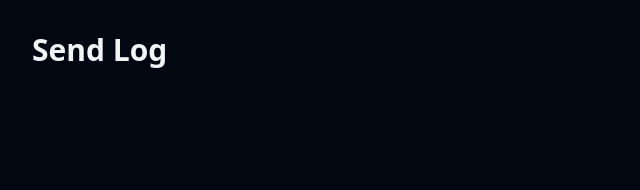
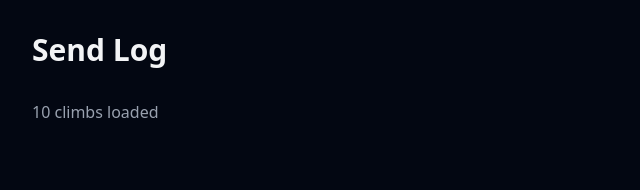
Before and after one commit to aaronvb/send-log, a Next.js app: page / in a window 1280 px wide. Shown: the top 190 px of the page, without its empty margins (0-640 px from the left). Built offline with nearby package versions, Linux system fonts and the light colour scheme.

Commit message:
feat(app): add client-side state management with seed data
Convert page to client component with useState initialized from
seed climbs sorted by date descending. Add addClimb handler that
generates a UUID and re-sorts the array. Include placeholder slots
for ClimbForm and ClimbList components.

```diff
--- a/app/page.tsx
+++ b/app/page.tsx
@@ -1,7 +1,33 @@
+'use client'
+
+import { useState } from 'react'
+import { Climb, SEED_CLIMBS } from '@/data/seed-climbs'
+
+const sortByDateDesc = (climbs: Climb[]) =>
+  [...climbs].sort((a, b) => b.date.localeCompare(a.date))
+
 export default function Home() {
+  const [climbs, setClimbs] = useState<Climb[]>(() => sortByDateDesc(SEED_CLIMBS))
+
+  const addClimb = (climbData: Omit<Climb, 'id'>) => {
+    const newClimb: Climb = {
+      ...climbData,
+      id: crypto.randomUUID(),
+    }
+    setClimbs((prev) => sortByDateDesc([...prev, newClimb]))
+  }
+
   return (
     <main className="min-h-screen p-8">
-      <h1 className="text-3xl font-bold">Send Log</h1>
+      <h1 className="text-3xl font-bold mb-8">Send Log</h1>
+
+      {/* ClimbForm will be wired here */}
+      <div className="mb-8" />
+
+      {/* ClimbList will be wired here */}
+      <div>
+        <p className="text-gray-400">{climbs.length} climbs loaded</p>
+      </div>
     </main>
   )
 }
```
